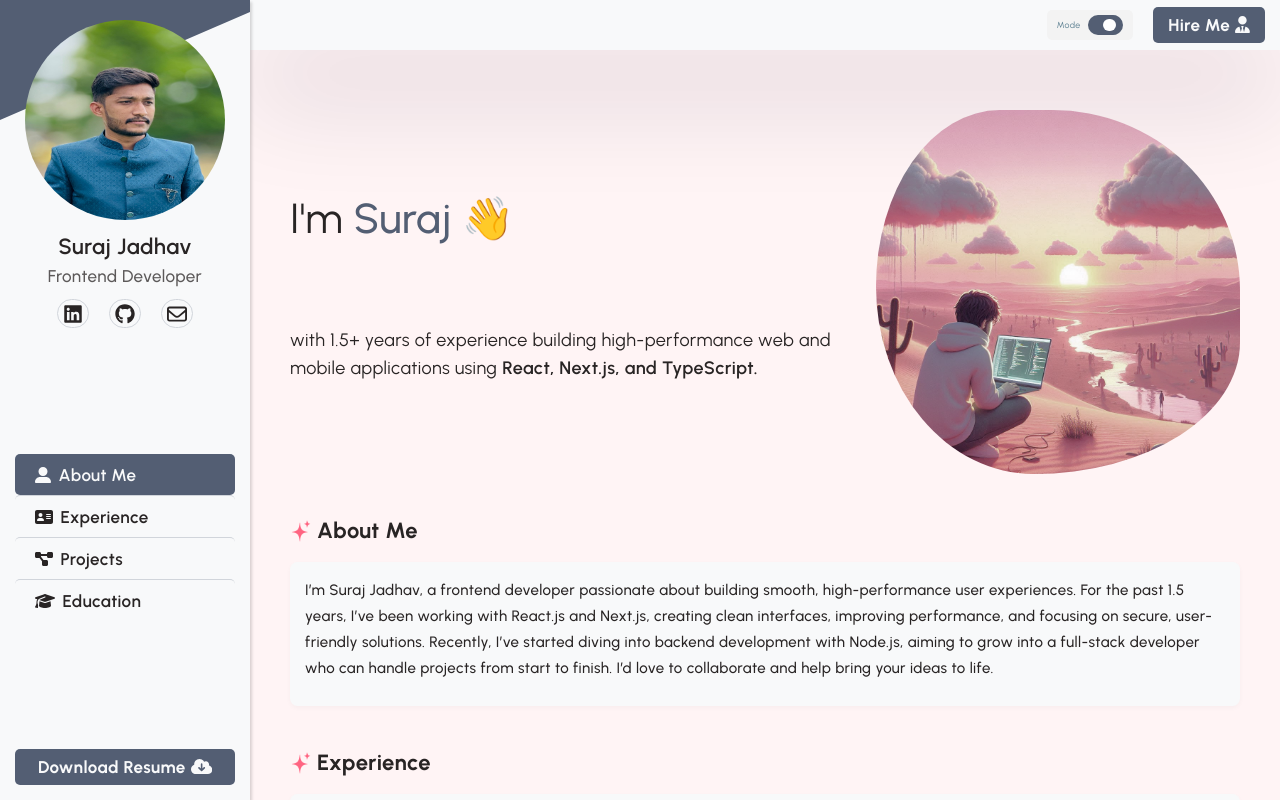
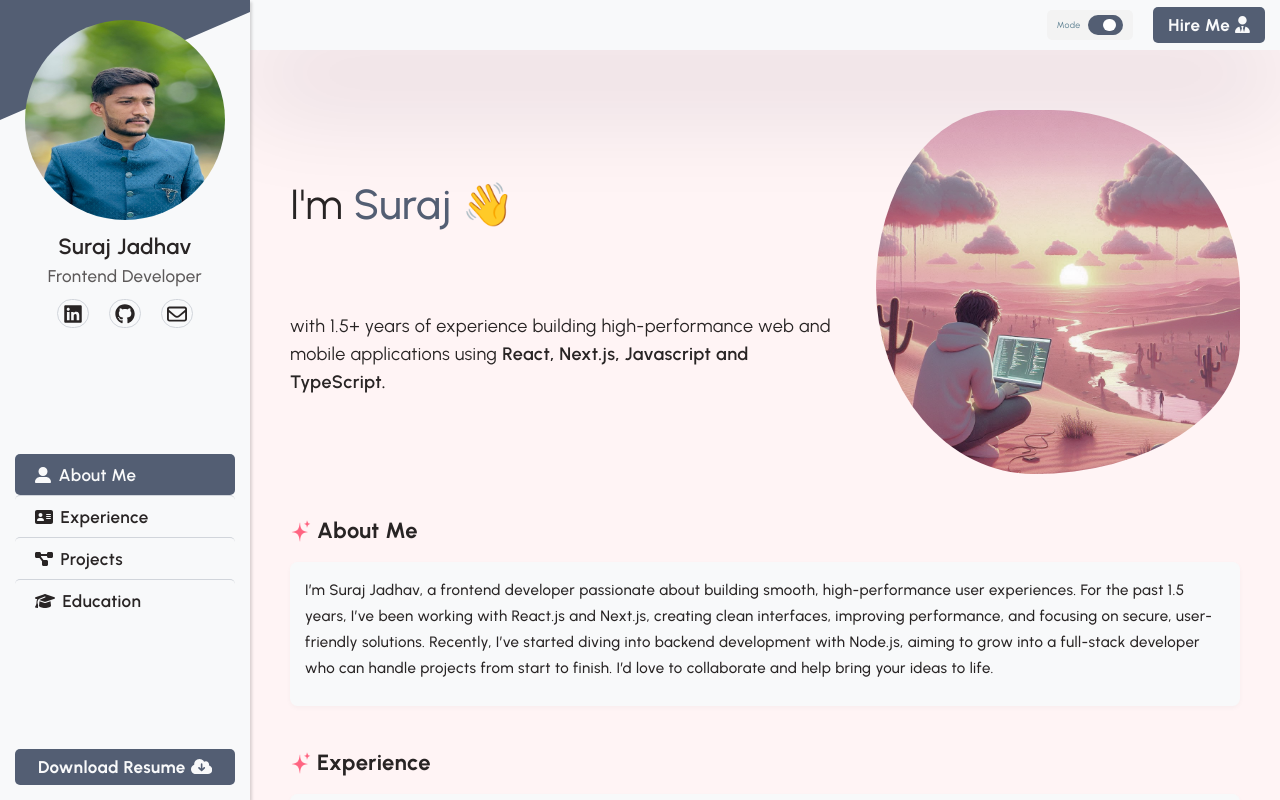
Before and after one commit to surajjadhav29/Portfolionew, a React (Vite) app: page /#/ in a window 1280 px wide. Shown: the top 800 px of the page. Built offline with nearby package versions, Linux system fonts and the light colour scheme.

Commit message:
descriptoin change

```diff
--- a/src/components/home/IntroTextContainer.tsx
+++ b/src/components/home/IntroTextContainer.tsx
@@ -12,7 +12,7 @@ const IntroTextContainer = () => {
         with 1.5+ years of experience building high-performance web and mobile
         applications using
         <strong className=" font-semibold px-2">
-          React, Next.js, and TypeScript.
+          React, Next.js, Javascript and TypeScript.
         </strong>
       </p>
     </div>
```
